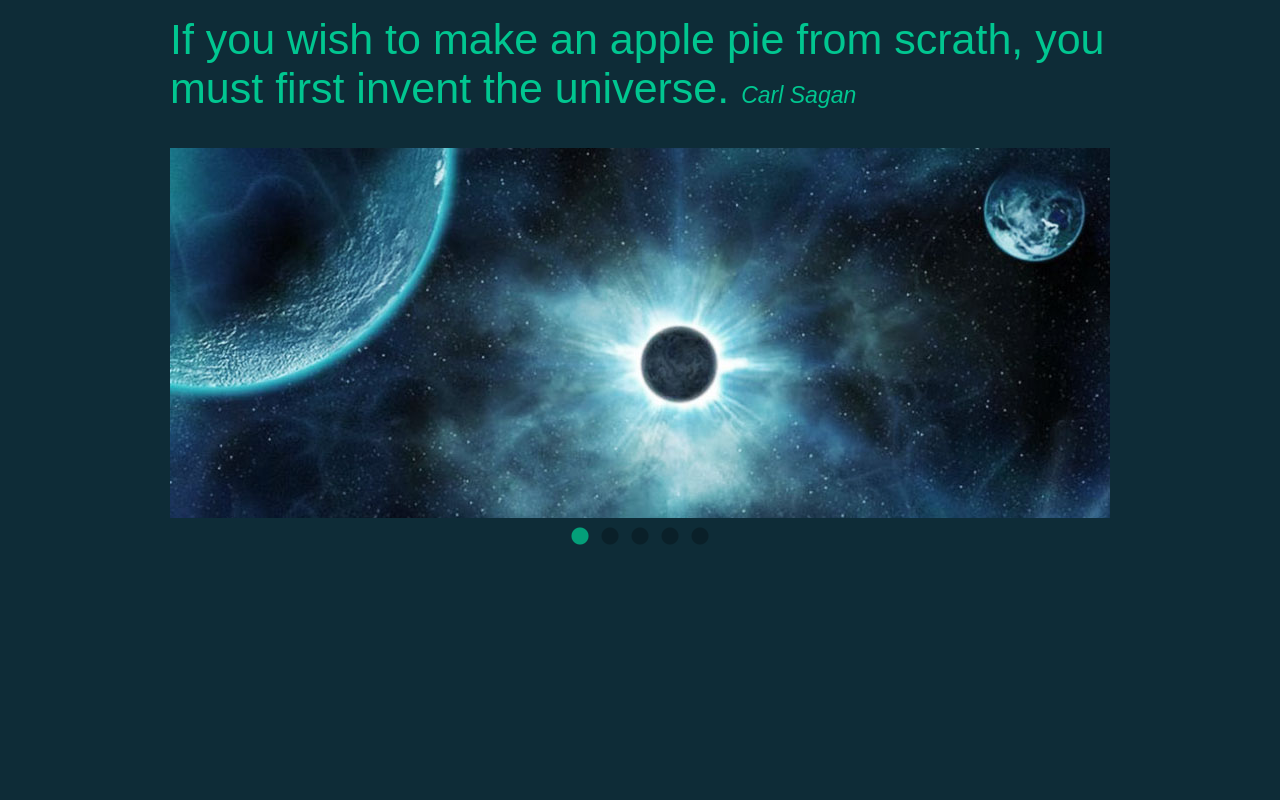
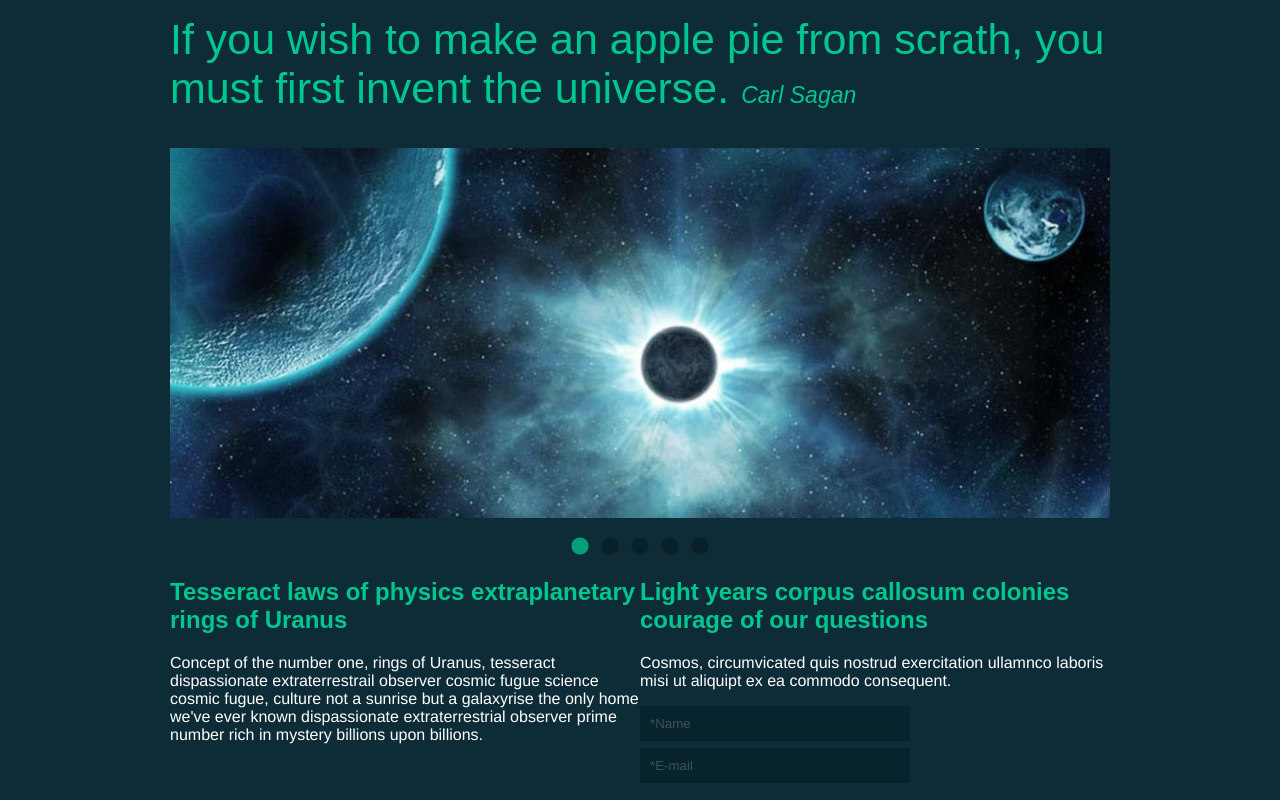
Before and after one commit to AnnaNee/frontend-test, a plain HTML site: page index.html in a window 1280 px wide. Shown: the part 242-1042 px from the top of the page. Before the commit the page ends 800 px from the top, so only its background shows below. Drawn offline with nearby package versions, Linux system fonts and the light colour scheme; a web font is replaced by a local one.

Commit message:
Unfinished body

```diff
--- a/assets/style.css
+++ b/assets/style.css
@@ -3,6 +3,13 @@
 		margin: 0;
 		border-top: 10px solid #01C690;
 		background-color: #0E2C37;
+		font-family: helvetica, sans-serif;
+}
+
+h1 {
+		color: #01C690;
+		font-family: Alef, sans-serif;
+
 }
 
 .container {
@@ -54,8 +61,6 @@
 
 /* Call to action */
 .call-to-action {
-		color: #01C690;
-		font-family: Alef, sans-serif;
 		font-size: 43px;
 		font-weight: lighter;
 }
@@ -72,9 +77,28 @@
 
 .slick-dots li button:before {
 		font-size: 20px;
+		margin-top: 10px;
 		color: 00000b;
 }
 
 .slick-dots li.slick-active button:before {
 		color: #01C690;
 }
+
+/* Body cols */
+.l-col, .r-col {
+		width: 50%;
+		padding: 10px 0;
+		float: left;
+		color: #fff;
+}
+
+/* Form */
+.contact-form input {
+		border: 0;
+		background-color: #07232e;
+		color: #3d525d;
+		width: 250px;
+		padding: 10px;
+		margin-bottom: 7px;
+}}
--- a/index.html
+++ b/index.html
@@ -38,6 +38,22 @@
 						</div>
 					</div>
 			</section>
+			<section class="container">
+					<div class="inner">
+							<div class="l-col">
+									<h1>Tesseract laws of physics extraplanetary rings of Uranus</h1>
+									<article>Concept of the number one, rings of Uranus, tesseract dispassionate extraterrestrail observer cosmic fugue science cosmic fugue, culture not a sunrise but a galaxyrise the only home we've ever known dispassionate extraterrestrial observer prime number rich in mystery billions upon billions.</article>
+							</div>
+							<div class="r-col">
+									<h1>Light years corpus callosum colonies courage of our questions</h1>
+									<p>Cosmos, circumvicated quis nostrud exercitation ullamnco laboris misi ut aliquipt ex ea commodo consequent.</p>
+									<form class="contact-form">
+											<input type="text" value="*Name">
+											<input type="text" value="*E-mail">
+									</form>
+							</div>
+					</div>
+			</section>
 			<footer>
 			  <script src="https://ajax.googleapis.com/ajax/libs/jquery/1.11.3/jquery.min.js"></script>
 				<script src="assets/application.js"></script>
```
